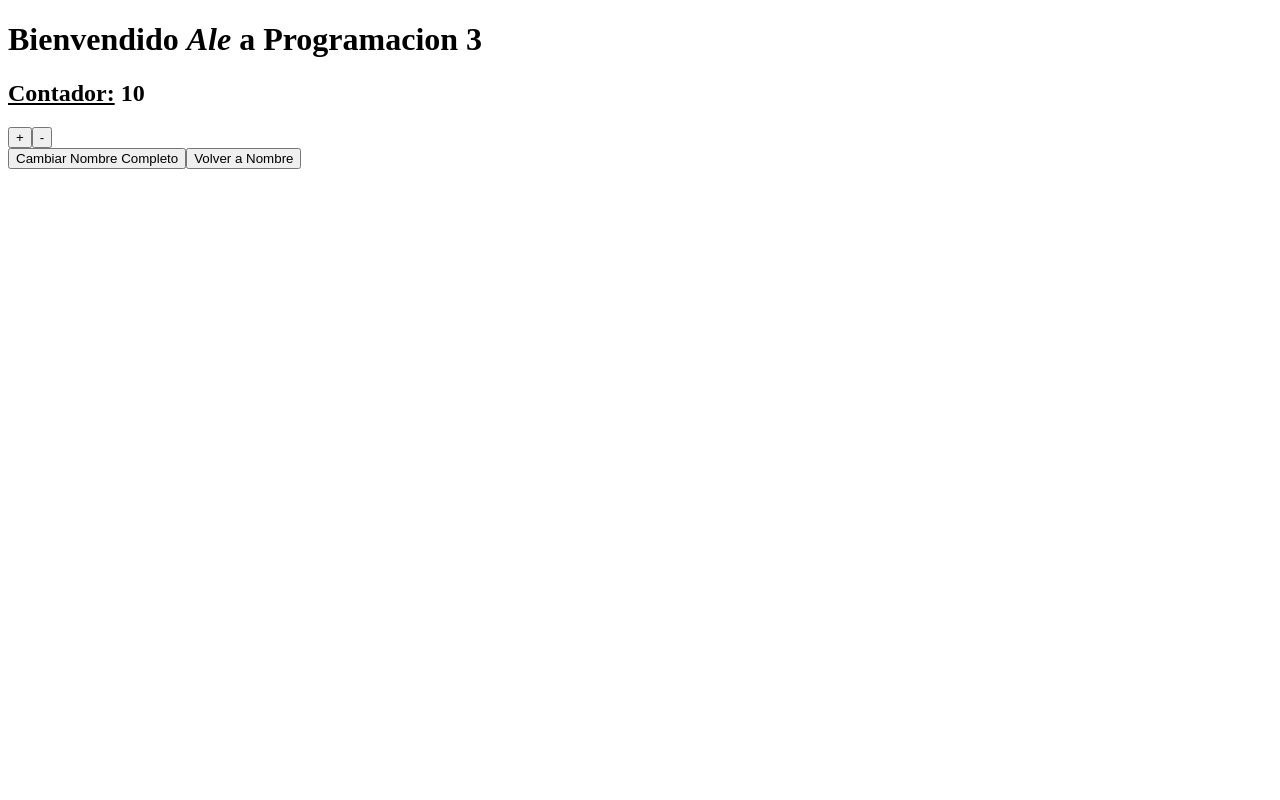
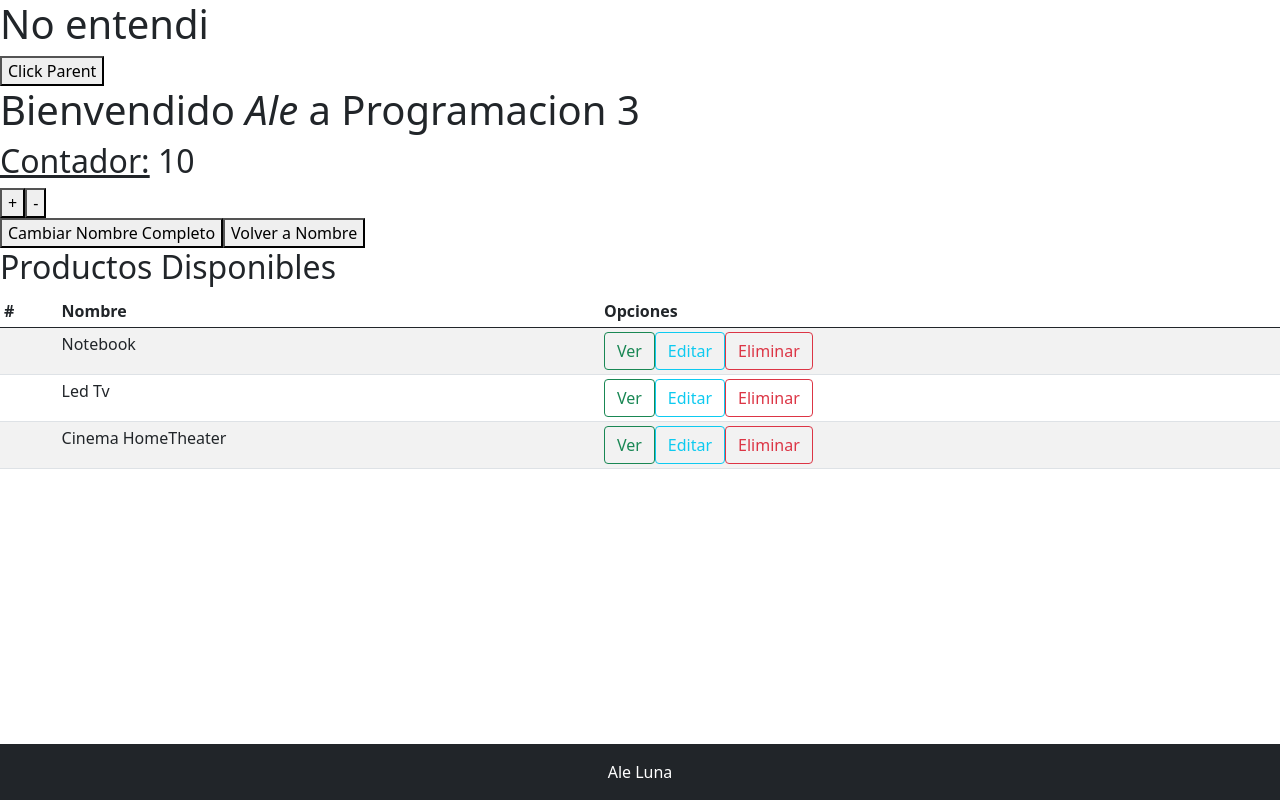
Before and after one commit to lunalebizkit/MERN, a React (Create React App) app in the folder 05-react/programacion3/: page / in a window 1280 px wide. Built offline with nearby package versions, Linux system fonts and the light colour scheme.

Commit message:
intentando component parents y child

```diff
--- a/05-react/programacion3/public/index.html
+++ b/05-react/programacion3/public/index.html
@@ -3,6 +3,8 @@
   <head>
     <meta charset="utf-8" />
     <link rel="icon" href="%PUBLIC_URL%/favicon.ico" />
+    <link href="https://cdn.jsdelivr.net/npm/bootstrap@5.0.0/dist/css/bootstrap.min.css" rel="stylesheet" integrity="sha384-wEmeIV1mKuiNpC+IOBjI7aAzPcEZeedi5yW5f2yOq55WWLwNGmvvx4Um1vskeMj0" crossorigin="anonymous">
+
     <meta name="viewport" content="width=device-width, initial-scale=1" />
     <meta name="theme-color" content="#000000" />
     <meta
--- a/05-react/programacion3/src/App.jsx
+++ b/05-react/programacion3/src/App.jsx
@@ -1,12 +1,16 @@
 import React from 'react';
-import Contador from './components/Contador'
+import Contador from './components/Contador';
+import Menu from './components/Menu';
+import Parent from './components/Parent';
 
 
 
 function App () {
     return (
         <>
+        <Parent />
         <Contador />
+        <Menu />
         </>
     );
 
--- /dev/null
+++ b/05-react/programacion3/src/components/Child.js
@@ -0,0 +1,9 @@
+import React from 'react';
+export default function Child({parentToChild}) {
+    return(
+        <>
+        {parentToChild}
+        <h1>No entendi</h1>
+        </>
+    )
+}
--- /dev/null
+++ b/05-react/programacion3/src/components/Menu.jsx
@@ -0,0 +1,58 @@
+
+export default function Menu() {
+    return (
+        <>
+            <h2>Productos Disponibles</h2>
+            <div class="table-responsive">
+                <table class="table table-striped table-sm">
+                    <thead>
+                        <tr>
+                            <th scope="col">#</th>
+                            <th scope="col">Nombre</th>
+                            <th scope="col">Opciones</th>
+                        </tr>
+                    </thead>
+                    <tbody>
+                        <tr>
+                            <td>
+                                <div ></div>
+                            </td>
+                            <td>Notebook</td>
+                            <td><a class="btn btn-outline-success" href="verProducto.html" role="button">Ver</a>
+                                <a role="button" class="btn btn-outline-info" href="editarProducto.html">Editar</a>
+                                <button type="button" class="btn btn-outline-danger" data-toggle="modal" data-target="#myModal">Eliminar</button>
+                            </td>
+                        </tr>
+                        <tr>
+                            <td>
+                                <div></div>
+                            </td>
+                            <td>Led Tv</td>
+                            <td><a class="btn btn-outline-success" href="verLed.html" role="button">Ver</a>
+                                <a role="button" class="btn btn-outline-info" href="editarProducto.html">Editar</a>
+                                <button type="button" class="btn btn-outline-danger" data-toggle="modal" data-target="#myModal">Eliminar</button>
+                            </td>
+                        </tr>
+                        <tr>
+                            <td>
+                                <div></div>
+                            </td>
+                            <td>Cinema HomeTheater</td>
+                            <td><a class="btn btn-outline-success" href="verTheater.html" role="button">Ver</a>
+                                <a role="button" class="btn btn-outline-info" href="editarProducto.html">Editar</a>
+                                <button type="button" class="btn btn-outline-danger" data-toggle="modal" data-target="#myModal">Eliminar</button>
+                            </td>
+                        </tr>
+                    </tbody>
+                </table>
+            </div>
+
+
+            <footer class="py-3 bg-dark fixed-bottom">
+                <div class="container">
+                    <p class="m-0 text-center text-white">Ale Luna</p>
+                </div>
+            </footer>
+        </>
+    )
+}
--- /dev/null
+++ b/05-react/programacion3/src/components/Parent.js
@@ -0,0 +1,17 @@
+import React, { useState } from 'react';
+import Child from './Child';
+
+export default function Parent () {
+    const [data, setData]= useState('');
+    const parentToChild = ()=> {
+        setData("Aqui esta el dato del componente Parent para el componente Child");
+    }
+    return(
+        <div className= "App">
+            <Child parentToChild={data}/>
+            <div>
+                <button primary onClick= {()=>parentToChild()}>Click Parent</button>
+            </div>
+        </div>
+    )
+}
```
Also changed, not shown: 1 other file (tests, documents, lock files or other folders).
